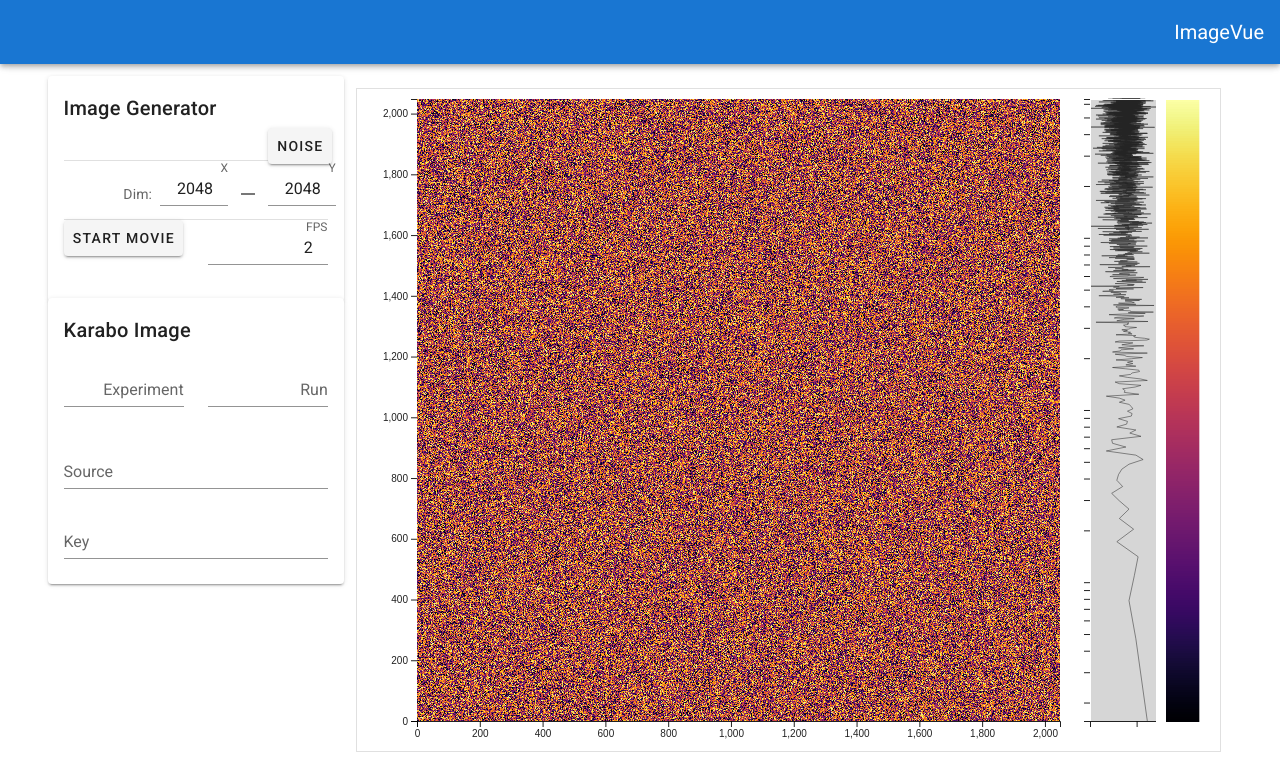
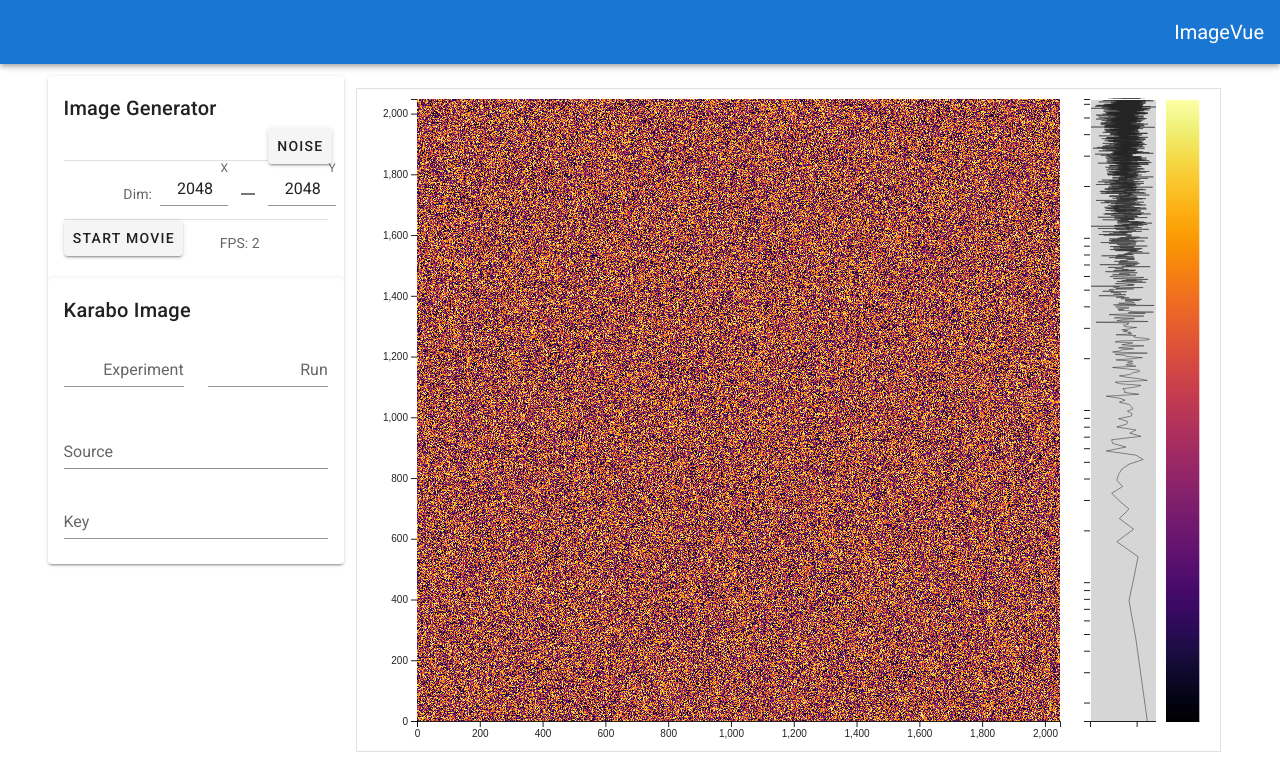
Before and after one commit to CPrescher/ImageVue, a Vue app: page / in a window 1280 px wide. Shown: the top 776 px of the page. Built offline with nearby package versions, Linux system fonts and the light colour scheme.

Commit message:
now showing the fps in the image GeneratorCard

```diff
--- a/src/components/GeneratorCard.vue
+++ b/src/components/GeneratorCard.vue
@@ -47,14 +47,9 @@
           <v-btn v-else class="px-2" @click="stopMovie">Stop Movie</v-btn>
         </v-col>
         <v-col>
-          <v-text-field
-            label="FPS"
-            type="number"
-            step="5"
-            class="mt-0"
-            reverse
-            v-model="fps"
-          />
+          <v-container>
+            FPS: {{ fps }}
+          </v-container>
         </v-col>
       </v-row>
     </v-card-text>
@@ -63,6 +58,7 @@
 
 <script>
 import { mapActions } from "vuex";
+import _ from "lodash";
 
 export default {
   name: "GeneratorCard",
@@ -70,7 +66,8 @@ export default {
     return {
       movieId: 0,
       movieRunning: false,
-      fps: 2
+      fps: 2,
+      frameTimes: []
     };
   },
   computed: {
@@ -111,8 +108,17 @@ export default {
       this.movieRunning = true;
       this.initMovieArray();
 
+      let t1 = Date.now()
+      this.frameTimes = [];
+
       this.movieId = setInterval(() => {
         this.nextMovieImage();
+        this.frameTimes.push(Date.now() - t1);
+        this.fps = Math.floor(10000/_.mean(this.frameTimes))/10;
+        if(this.frameTimes.length>100) {
+          this.frameTimes.shift();
+        }
+        t1 = Date.now()
       }, 1);
     },
     stopMovie() {
```
Also changed, not shown: src/lib/image-histogram.js.
